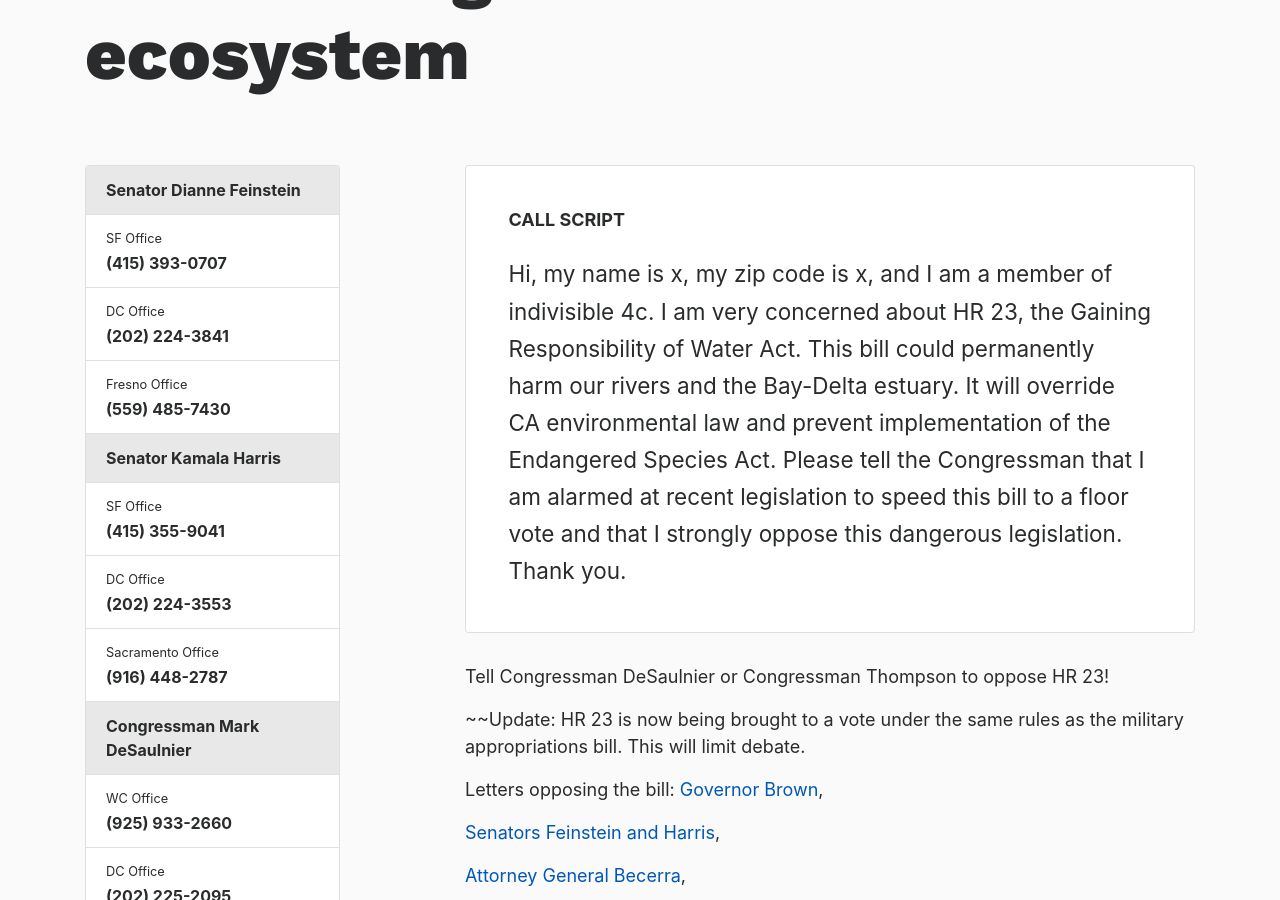
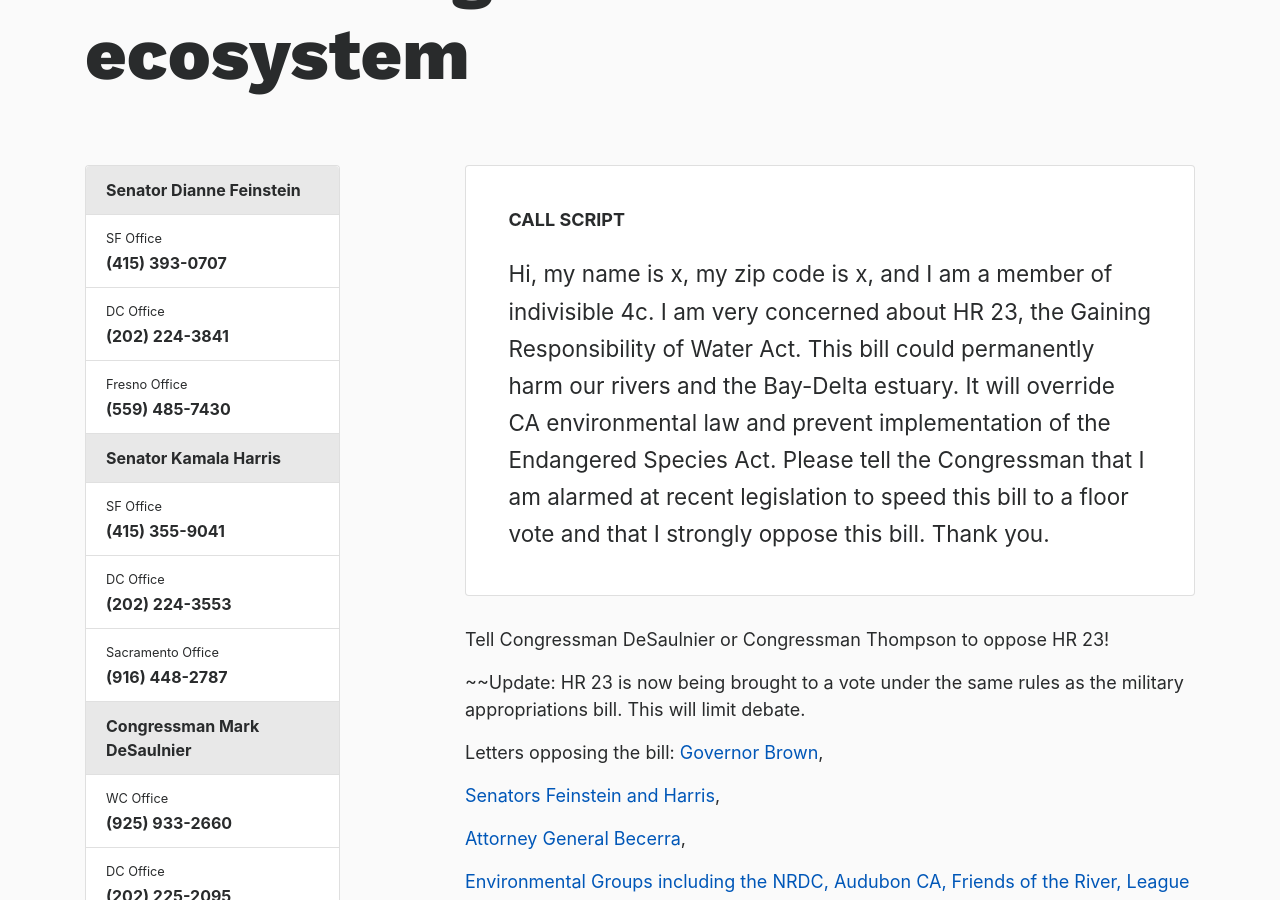
Before and after one commit to IndivisibleTemplate/BasicTemplate, a Jekyll site: the page built from _posts/2017-07-09-hr-23-dangerous-to-ca-ecosystem.markdown, in a window 1280 px wide and 900 px high, scrolled down 576 px. Built offline with Jekyll 4.4.1, drawn with Linux system fonts in a browser that asks for light colours; nearby versions of some CDN libraries; comment, search, counter and statistics services are not loaded.

Commit message:
Updated Hr 23 Dangerous To Ca Ecosystem

```diff
--- a/_posts/2017-07-09-hr-23-dangerous-to-ca-ecosystem.markdown
+++ b/_posts/2017-07-09-hr-23-dangerous-to-ca-ecosystem.markdown
@@ -9,7 +9,7 @@
 call-script-text: |-
   Hi, my name is x, my zip code is x, and I am a member of indivisible 4c.
 
-  I am very concerned about HR 23, the Gaining Responsibility of Water Act. This bill could permanently harm our rivers and the Bay-Delta estuary. It will override CA environmental law and prevent implementation of the Endangered Species Act. Please tell the Congressman that I am alarmed at recent legislation to speed this bill to a floor vote and that I strongly oppose this dangerous legislation.
+  I am very concerned about HR 23, the Gaining Responsibility of Water Act. This bill could permanently harm our rivers and the Bay-Delta estuary. It will override CA environmental law and prevent implementation of the Endangered Species Act. Please tell the Congressman that I am alarmed at recent legislation to speed this bill to a floor vote and that I strongly oppose this bill.
 
   Thank you.
 ---
```
